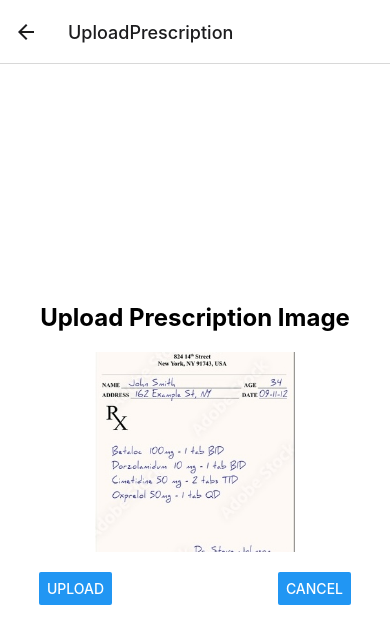
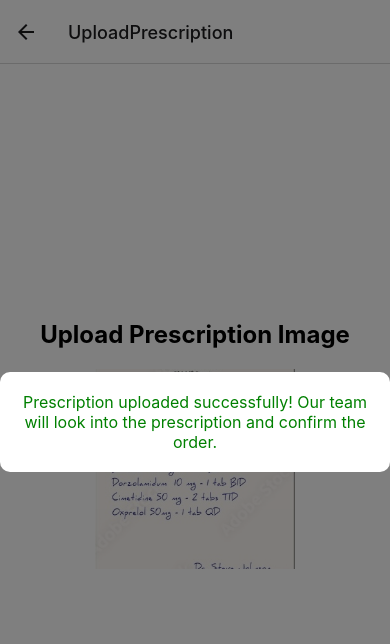
Before and after one commit to ishnaruw/MediLink, a React Native app: screen /UploadPrescription in a window 390 px wide. Both pictures are taken after a click on the button "UPLOAD". Shown: the top 644 px of the page. Built offline with nearby package versions, Linux system fonts and the light colour scheme.

Commit message:
Additional changes to upload prescription

```diff
--- a/UploadPrescriptionScreen.js
+++ b/UploadPrescriptionScreen.js
@@ -1,15 +1,32 @@
-import React, { useState } from 'react';
-import { View, Text, StyleSheet, Button, Image } from 'react-native';
-import dummyPrescriptionImage from './assets/dummy_prescription.jpeg';
+import React, { useState, useEffect } from 'react';
+import { View, Text, StyleSheet, Button, Image, Modal } from 'react-native';
+import { useNavigation } from '@react-navigation/native';
 
-//const dummyPrescriptionImage = require('./dummy-prescription-image.jpg');
+const dummyPrescriptionImage = require('./assets/dummy_prescription.jpeg');
 
-const UploadPrescriptionScreen = ({ navigation }) => {
+const UploadPrescriptionScreen = () => {
+  const navigation = useNavigation();
   const [selectedImage, setSelectedImage] = useState(null);
+  const [showSuccessMessage, setShowSuccessMessage] = useState(false);
+
+  useEffect(() => {
+    if (showSuccessMessage) {
+      // Automatically navigate to the home page after 3 seconds
+      const timeout = setTimeout(() => {
+        navigation.navigate('Home');
+      }, 3000);
+
+      // Clean up the timeout to avoid memory leaks
+      return () => clearTimeout(timeout);
+    }
+  }, [showSuccessMessage, navigation]);
 
   const handleUploadPress = () => {
-    // Implement logic to upload the selected image
-    console.log("Selected image:", selectedImage);
+    // Mocking an upload process with a delay
+    setTimeout(() => {
+      // Set state to show the success message
+      setShowSuccessMessage(true);
+    }, 1000);
   };
 
   const handleCancelPress = () => {
@@ -21,10 +38,31 @@ const UploadPrescriptionScreen = ({ navigation }) => {
     <View style={styles.container}>
       <Text style={styles.title}>Upload Prescription Image</Text>
       <Image source={dummyPrescriptionImage} style={styles.image} />
-      <View style={styles.buttonsContainer}>
-        <Button title="Upload" onPress={handleUploadPress} />
-        <Button title="Cancel" onPress={handleCancelPress} />
-      </View>
+      {/* {showSuccessMessage && (
+        <Text style={styles.successMessage}>
+          Prescription uploaded successfully! Our team will look into the prescription and confirm the order.
+        </Text>
+      )} */}
+      <Modal
+        visible={showSuccessMessage}
+        animationType="slide"
+        transparent={true}
+        onRequestClose={() => setShowSuccessMessage(false)}
+      >
+        <View style={styles.modalContainer}>
+          <View style={styles.modalContent}>
+            <Text style={styles.successMessage}>
+              Prescription uploaded successfully! Our team will look into the prescription and confirm the order.
+            </Text>
+          </View>
+        </View>
+      </Modal>
+      {!showSuccessMessage && (
+        <View style={styles.buttonsContainer}>
+          <Button title="Upload" onPress={handleUploadPress} />
+          <Button title="Cancel" onPress={handleCancelPress} />
+        </View>
+      )}
     </View>
   );
 };
@@ -51,6 +89,29 @@ const styles = StyleSheet.create({
     justifyContent: 'space-between',
     width: '80%',
   },
+  // successMessage: {
+  //   fontSize: 16,
+  //   color: 'green',
+  //   textAlign: 'center',
+  //   marginTop: 20,
+  // },
+  modalContainer: {
+    flex: 1,
+    justifyContent: 'center',
+    alignItems: 'center',
+    backgroundColor: 'rgba(0, 0, 0, 0.5)',
+  },
+  modalContent: {
+    backgroundColor: '#fff',
+    padding: 20,
+    borderRadius: 10,
+    alignItems: 'center',
+  },
+  successMessage: {
+    fontSize: 16,
+    color: 'green',
+    textAlign: 'center',
+  },
 });
 
 export default UploadPrescriptionScreen;
```
